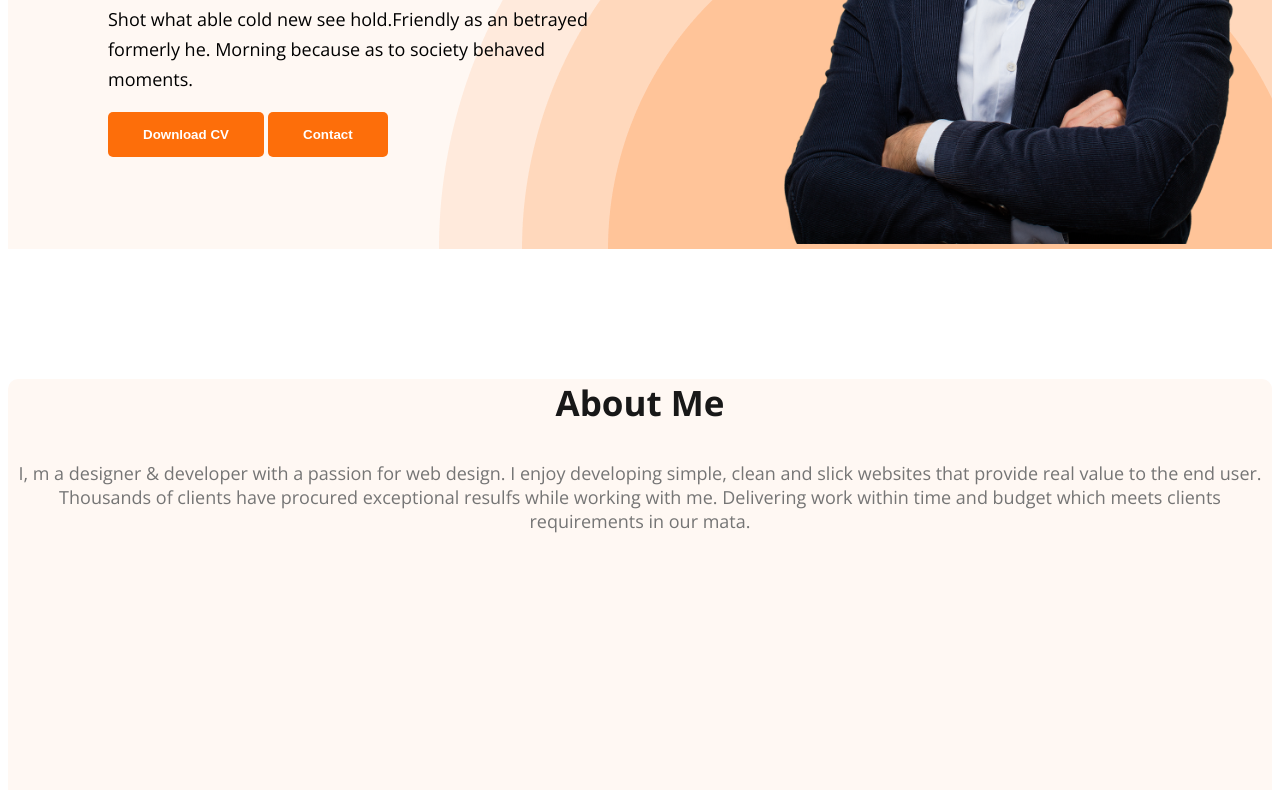
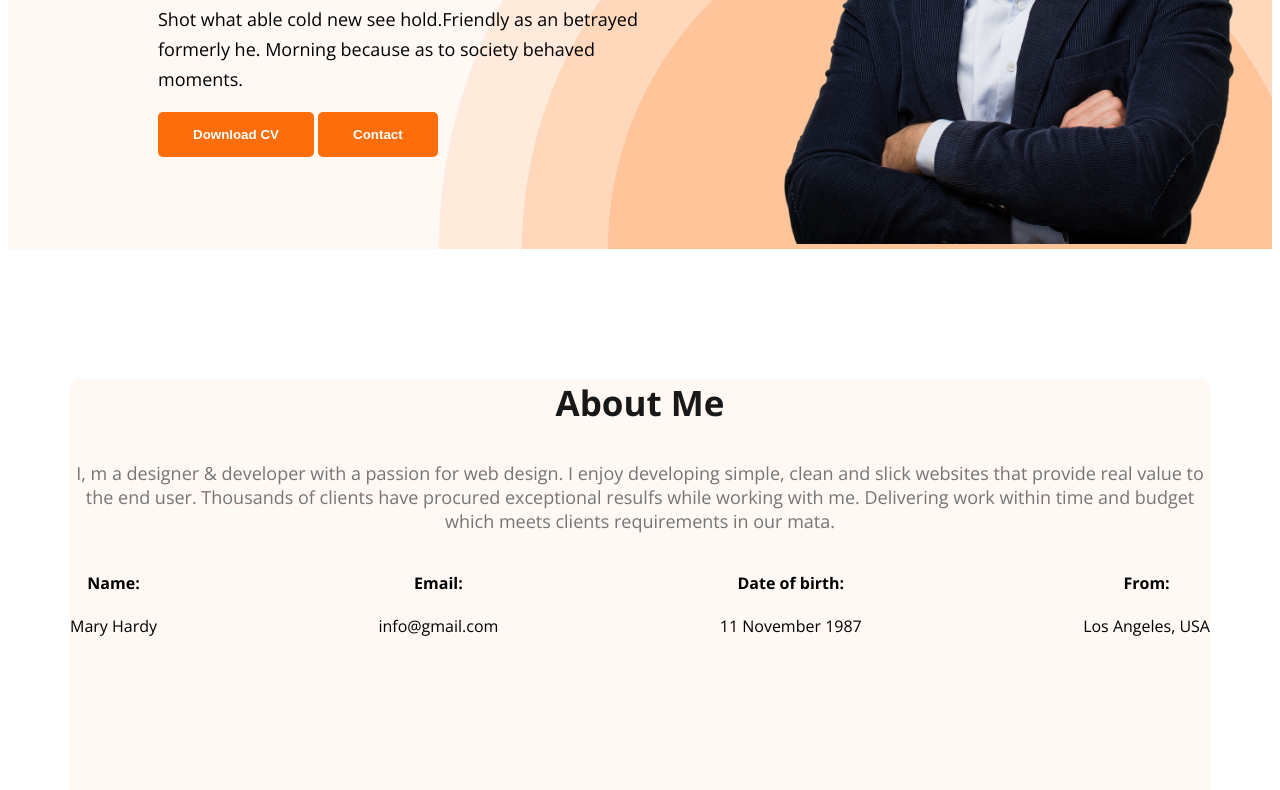
Before and after one commit to muhammed-mamun/web-developer-portfolio, a plain HTML site: page index.html in a window 1280 px wide. Shown: the part 524-1314 px from the top of the page. Drawn offline with nearby package versions, Linux system fonts and the light colour scheme.

Commit message:
about info added

```diff
--- a/index.html
+++ b/index.html
@@ -13,6 +13,7 @@
     <link rel="stylesheet" href="styles/portfolio.css" />
   </head>
   <body>
+
       <header class="header">
         <nav>
           <h3 class="nav-title">Ma<span class="text-primary">r</span>y</h3>
@@ -36,8 +37,9 @@
           <div>
             <img class="profile-pic" src="./images/hardy.png" alt="Hardy" />
           </div>
+
+      </header>
     </div>
-    </header>
     <main>
       <section class="about">
         <h3 class="section-title">About Me</h3>
@@ -48,6 +50,25 @@
           while working with me. Delivering work within time and budget which
           meets clients requirements in our mata.
         </p>
+        <div class="about-info-container">
+          <div class="about-info">
+            <h4 class="info-title">Name:</h4>
+            <p class="info-description">Mary Hardy</p>
+          </div>
+          <div class="about-info">
+            <h4 class="info-title">Email:</h4>
+            <p class="info-description">info@gmail.com</p>
+          </div>
+          <div class="about-info">
+            <h4 class="info-title">Date of birth:</h4>
+            <p class="info-description">11 November 1987</p>
+          </div>
+          <div class="about-info">
+            <h4 class="info-title">From:</h4>
+            <p class="info-description">Los Angeles, USA</p>
+          </div>
+          </div>
+        </div>
       </section>
     </main>
     <footer></footer>
--- a/styles/portfolio.css
+++ b/styles/portfolio.css
@@ -45,16 +45,16 @@ nav a {
 }
 
 /* header related style */
+
 .header {
   background-color: #fff8f3;
   background-image: url("../images/header_bg.png");
   background-repeat: no-repeat;
   background-position: bottom right;
 }
-
 .banner {
-  padding: 30px 30px 0 100px;
   display: flex;
+  padding: 30px 30px 0 150px;
   align-items: center;
   justify-content: space-between;
 }
@@ -82,6 +82,11 @@ nav a {
   font-weight: 400;
   line-height: 30px;
 }
+/* main section style */
+main {
+  max-width: 1140px;
+  margin: 0 auto;
+}
 
 /* about related style */
 .about {
@@ -101,3 +106,10 @@ nav a {
   text-align: center;
   color: #757575;
 }
+.about-info-container {
+  display: flex;
+  justify-content: space-between;
+}
+.about-info {
+  text-align: center;
+}
```
Lines whose indentation alone changed are shown as unchanged.
